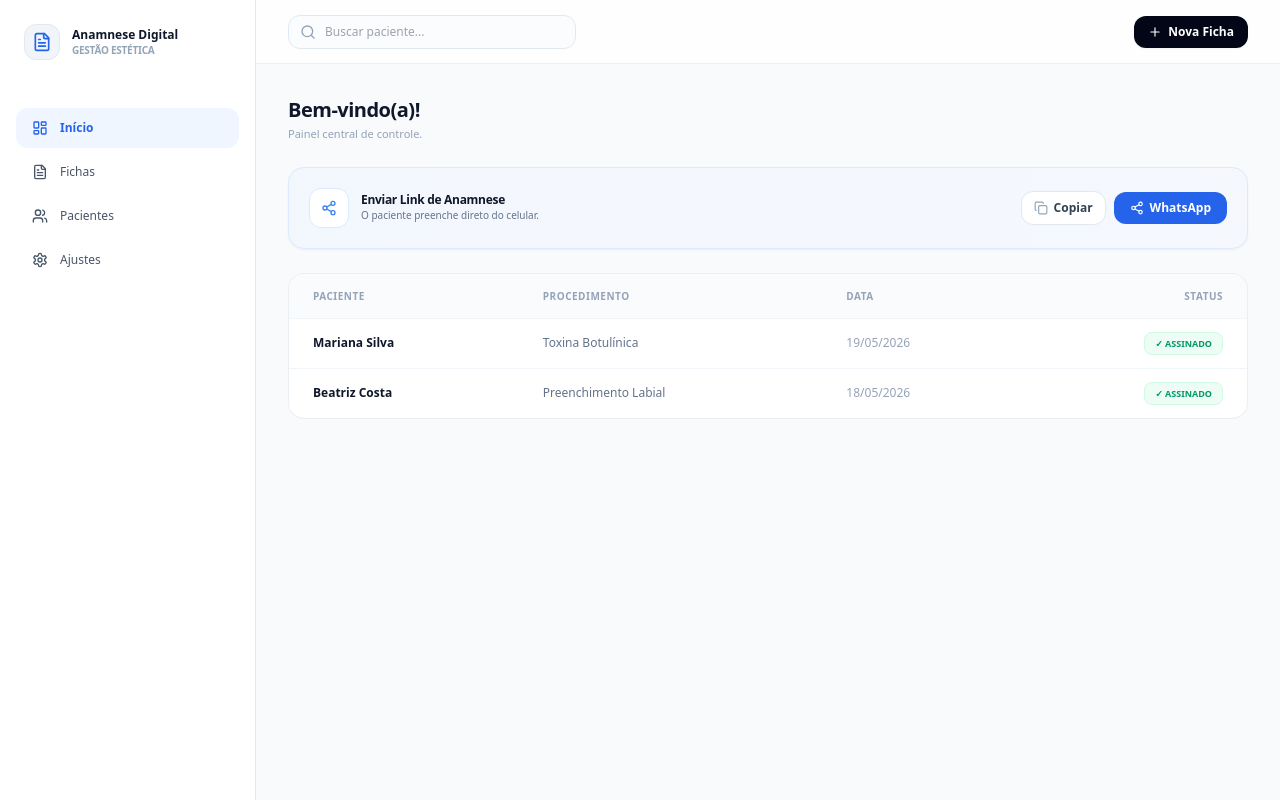
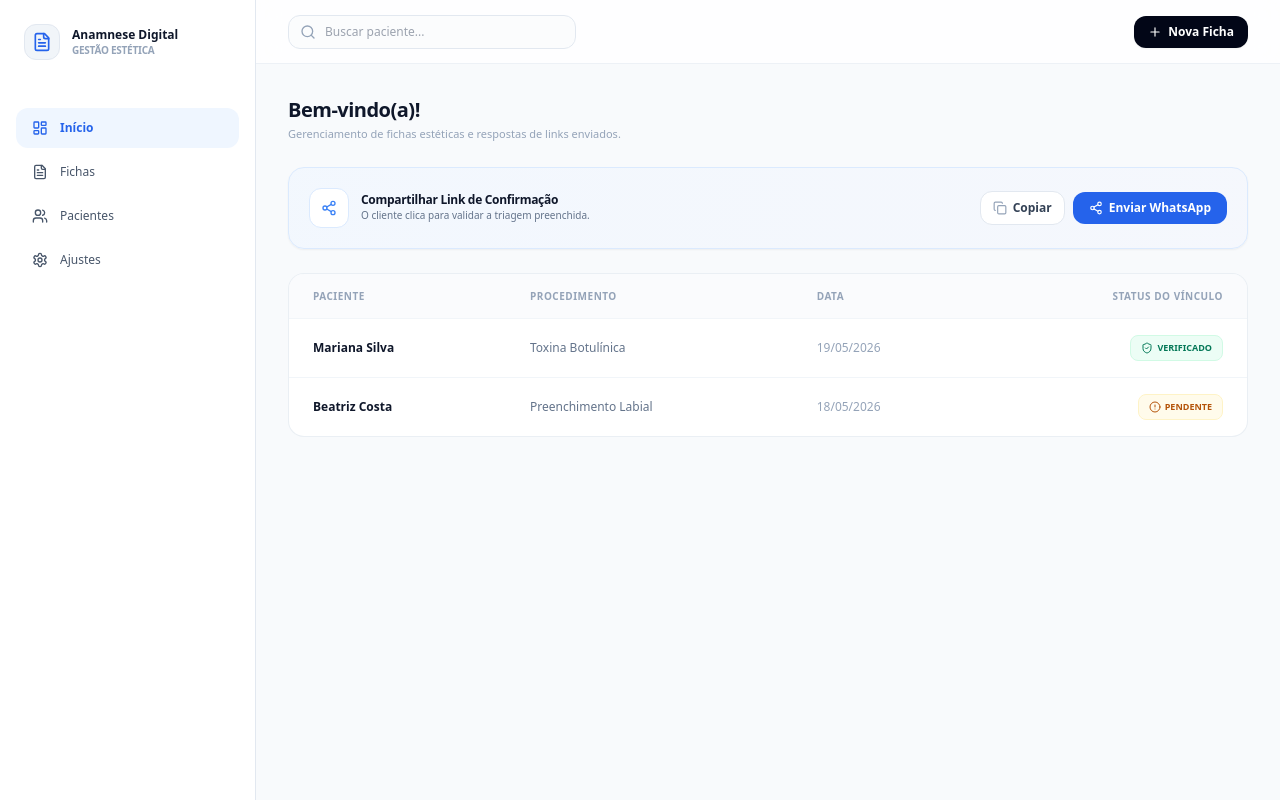
Before and after one commit to JuniorPiedade/anamnese-digitalapp, a Next.js app: page /dashboard in a window 1280 px wide. Built offline with nearby package versions, Linux system fonts and the light colour scheme.

Commit message:
Update page.tsx

```diff
--- a/src/app/dashboard/page.tsx
+++ b/src/app/dashboard/page.tsx
@@ -2,7 +2,7 @@
 
 import React, { useState, useEffect } from 'react';
 import {
-  LayoutDashboard, FileText, Users, Plus, Search, Copy, Share2, Check, Settings, X, Calendar, Clock
+  LayoutDashboard, FileText, Users, Plus, Search, Copy, Share2, Check, Settings, X, Calendar, Clock, AlertCircle, ShieldCheck
 } from 'lucide-react';
 
 export default function DashboardPage() {
@@ -18,24 +18,25 @@ export default function DashboardPage() {
   });
 
   useEffect(() => {
-    // 1. Carrega Perfil
+    // 1. Carrega Perfil do Profissional
     const nome = localStorage.getItem('anamnese_nomeNegocio') || "Anamnese Digital";
     const nicho = localStorage.getItem('anamnese_nicho') || "Gestão Estética";
     const foto = localStorage.getItem('anamnese_fotoPerfil') || "";
     setPerfil({ nome, nicho, foto });
 
-    // 2. Carrega Fichas Dinâmicas (com Fallback estático para demonstração)
+    // 2. Carrega Fichas Dinâmicas com os novos status do fluxo de confirmação
     const fichasExemploPadrao = [
       {
         id: "1",
         paciente: "Mariana Silva",
         procedimento: "Toxina Botulínica",
         data: "19/05/2026",
-        status: "Assinado",
+        status: "Verificado", // Mudado para refletir a confirmação do paciente
+        perguntasGerais: { alergias: "Não", medicacoes: "Nenhuma", historicoCirurgico: "Nenhum" },
         historico: [
-          { data: "19/05/2026", evento: "Retorno e aplicação de reforço em região de glabela." },
-          { data: "05/05/2026", evento: "Aplicação inicial de Toxina Botulínica (35U) - Full Face." },
-          { data: "05/05/2026", evento: "Primeira Anamnese Digital preenchida e assinada via WhatsApp." }
+          { data: "20/05/2026", evento: "Paciente acessou o link e confirmou as informações da anamnese." },
+          { data: "19/05/2026", evento: "Link de anamnese gerado e enviado para o WhatsApp do paciente." },
+          { data: "19/05/2026", evento: "Triagem inicial e perguntas gerais preenchidas pelo profissional." }
         ]
       },
       {
@@ -43,10 +44,11 @@ export default function DashboardPage() {
         paciente: "Beatriz Costa",
         procedimento: "Preenchimento Labial",
         data: "18/05/2026",
-        status: "Assinado",
+        status: "Pendente",
+        perguntasGerais: { alergias: "Histórico de Herpes labial ativa", medicacoes: "Uso eventual de hixizine", historicoCirurgico: "Nenhum" },
         historico: [
-          { data: "18/05/2026", evento: "Preenchimento Labial com 1ml de Ácido Hialurônico (Restylane)." },
-          { data: "18/05/2026", evento: "Anamnese aprovada: sem histórico de alergias ou herpes ativa." }
+          { data: "18/05/2026", evento: "Ficha criada. Aguardando o paciente acessar o link para confirmação." },
+          { data: "18/05/2026", evento: "Perguntas gerais preenchidas na clínica pelo profissional." }
         ]
       },
     ];
@@ -60,8 +62,29 @@ export default function DashboardPage() {
     }
   }, []);
 
-  const LINK_ANAMNESE = "https://anamnese-digitalapp.vercel.app/anamnese/cliente";
-  const MENSAGEM_WHATSAPP = encodeURIComponent(`Olá! Por favor, preencha sua ficha digital:\n${LINK_ANAMNESE}`);
+  // Simulação de ação do Paciente (Para testar o fluxo localmente enquanto o Firebase não assume)
+  const simularConfirmacaoPaciente = (id: string) => {
+    const fichasAtualizadas = fichas.map(ficha => {
+      if (ficha.id === id) {
+        const hoje = new Date().toLocaleDateString('pt-BR');
+        return {
+          ...ficha,
+          status: "Verificado",
+          historico: [
+            { data: hoje, evento: "✓ O paciente acessou o link externo e confirmou os dados com sucesso." },
+            ...ficha.historico
+          ]
+        };
+      }
+      return ficha;
+    });
+    setFichas(fichasAtualizadas);
+    localStorage.setItem('anamnese_fichas', JSON.stringify(fichasAtualizadas));
+    setPacienteSelecionado(fichasAtualizadas.find(f => f.id === id));
+  };
+
+  const LINK_ANAMNESE = "https://klinni-ia.vercel.app/anamnese/cliente";
+  const MENSAGEM_WHATSAPP = encodeURIComponent(`Olá! Sua ficha de anamnese foi pré-preenchida. Por favor, acesse o link abaixo para conferir as informações e confirmar os dados:\n${LINK_ANAMNESE}`);
 
   const copiarLink = () => {
     navigator.clipboard.writeText(LINK_ANAMNESE);
@@ -75,11 +98,8 @@ export default function DashboardPage() {
   );
 
   const obterSaudacao = () => {
-    if (!perfil.nome || perfil.nome === "Anamnese Digital") {
-      return "Bem-vindo(a)!";
-    }
-    const primeiroNome = perfil.nome.split(' ')[0];
-    return `Bem-vindo(a), ${primeiroNome}!`;
+    if (!perfil.nome || perfil.nome === "Anamnese Digital") return "Bem-vindo(a)!";
+    return `Bem-vindo(a), ${perfil.nome.split(' ')[0]}!`;
   };
 
   return (
@@ -103,18 +123,10 @@ export default function DashboardPage() {
           <a href="#" className="flex items-center gap-3 rounded-xl px-4 py-3 text-xs font-medium text-slate-600 hover:bg-slate-50"><Users className="h-4 w-4" /> Pacientes</a>
           <a href="/dashboard/configuracoes" className="flex items-center gap-3 rounded-xl px-4 py-3 text-xs font-medium text-slate-600 hover:bg-slate-50"><Settings className="h-4 w-4" /> Ajustes</a>
         </nav>
-
-        <div className="md:hidden">
-          <a href="/dashboard/configuracoes" className="p-2 text-slate-500 hover:text-slate-800 block">
-            <Settings className="h-5 w-5" />
-          </a>
-        </div>
       </aside>
 
       {/* CONTEÚDO PRINCIPAL */}
       <div className="flex-1 md:pl-64 flex flex-col min-w-0">
-
-        {/* CABEÇALHO */}
         <header className="sticky top-0 z-10 flex h-16 items-center justify-between border-b border-slate-200/60 bg-white/80 px-4 md:px-8 backdrop-blur-md gap-4">
           <div className="relative flex-1 max-w-xs md:max-w-72">
             <Search className="absolute left-3 top-1/2 h-4 w-4 -translate-y-1/2 text-slate-400" />
@@ -127,15 +139,14 @@ export default function DashboardPage() {
             />
           </div>
           <a href="/dashboard/nova-ficha" className="flex items-center gap-1.5 rounded-xl bg-slate-950 px-3.5 py-2 text-xs font-bold text-white shadow-sm whitespace-nowrap active:scale-95 transition-transform">
-            <Plus className="h-3.5 w-3.5" /> <span className="hidden sm:inline">Nova Ficha</span><span className="sm:hidden">Nova</span>
+            <Plus className="h-3.5 w-3.5" /> <span>Nova Ficha</span>
           </a>
         </header>
 
         <main className="p-4 md:p-8 max-w-5xl w-full mx-auto flex-1">
-
           <div className="mb-6">
             <h1 className="text-lg md:text-xl font-bold text-slate-900 tracking-tight">{obterSaudacao()}</h1>
-            <p className="text-[11px] text-slate-400 mt-0.5">Painel central de controle.</p>
+            <p className="text-[11px] text-slate-400 mt-0.5">Gerenciamento de fichas estéticas e respostas de links enviados.</p>
           </div>
 
           {/* CARD LINK RÁPIDO */}
@@ -145,30 +156,30 @@ export default function DashboardPage() {
                   <Share2 className="text-blue-500 h-4 w-4" />
                </div>
                <div>
-                  <h3 className="text-xs font-bold text-slate-900 tracking-tight">Enviar Link de Anamnese</h3>
-                  <p className="text-[10px] text-slate-500">O paciente preenche direto do celular.</p>
+                  <h3 className="text-xs font-bold text-slate-900 tracking-tight">Compartilhar Link de Confirmação</h3>
+                  <p className="text-[10px] text-slate-500">O cliente clica para validar a triagem preenchida.</p>
                </div>
             </div>
             <div className="flex items-center gap-2 w-full sm:w-auto">
-              <button onClick={copiarLink} className="flex-1 sm:flex-initial flex items-center justify-center gap-1.5 rounded-xl border border-slate-200 bg-white px-3 py-2 text-xs font-bold text-slate-700 hover:bg-slate-50 active:scale-95 transition-all shadow-xs">
+              <button onClick={copiarLink} className="flex-1 sm:flex-initial flex items-center justify-center gap-1.5 rounded-xl border border-slate-200 bg-white px-3 py-2 text-xs font-bold text-slate-700 hover:bg-slate-50 transition-all shadow-xs">
                 {copiado ? <Check className="h-3.5 w-3.5 text-emerald-600" /> : <Copy className="h-3.5 w-3.5 text-slate-400" />} {copiado ? "Copiado!" : "Copiar"}
               </button>
               <a href={`https://wa.me/?text=${MENSAGEM_WHATSAPP}`} target="_blank" rel="noopener noreferrer" className="flex-1 sm:flex-initial flex items-center justify-center gap-1.5 rounded-xl bg-blue-600 px-4 py-2 text-xs font-bold text-white shadow-xs hover:bg-blue-700 transition-all">
-                <Share2 className="h-3.5 w-3.5" /> WhatsApp
+                <Share2 className="h-3.5 w-3.5" /> Enviar WhatsApp
               </a>
             </div>
           </div>
 
           {/* LISTAGEM DE PACIENTES */}
           <div className="rounded-2xl border border-slate-200/70 bg-white shadow-xs overflow-hidden">
-            <div className="hidden md:block overflow-x-auto">
+            <div className="overflow-x-auto">
               <table className="w-full text-left border-collapse text-xs">
                 <thead>
                   <tr className="bg-slate-50/70 text-[10px] font-bold text-slate-400 uppercase tracking-wider border-b border-slate-100">
                     <th className="px-6 py-3.5">Paciente</th>
                     <th className="px-6 py-3.5">Procedimento</th>
                     <th className="px-6 py-3.5">Data</th>
-                    <th className="px-6 py-3.5 text-right">Status</th>
+                    <th className="px-6 py-3.5 text-right">Status do Vínculo</th>
                   </tr>
                 </thead>
                 <tbody className="divide-y divide-slate-100">
@@ -178,50 +189,28 @@ export default function DashboardPage() {
                       <td className="px-6 py-4 text-slate-500">{ficha.procedimento}</td>
                       <td className="px-6 py-4 text-slate-400">{ficha.data}</td>
                       <td className="px-6 py-4 text-right">
-                        <span className={`px-2.5 py-1 rounded-lg font-bold text-[9px] uppercase border ${
-                          ficha.status === 'Assinado'
-                            ? 'bg-emerald-50 text-emerald-600 border-emerald-100'
-                            : 'bg-amber-50 text-amber-600 border-amber-100'
+                        <span className={`px-2.5 py-1 rounded-lg font-bold text-[9px] uppercase border inline-flex items-center gap-1 ${
+                          ficha.status === 'Verificado'
+                            ? 'bg-emerald-50 text-emerald-700 border-emerald-100'
+                            : 'bg-amber-50 text-amber-700 border-amber-100'
                         }`}>
-                          {ficha.status === 'Assinado' ? '✓ Assinado' : '⏱ Pendente'}
+                          {ficha.status === 'Verificado' ? (
+                            <><ShieldCheck className="h-3 w-3" /> Verificado</>
+                          ) : (
+                            <><AlertCircle className="h-3 w-3" /> Pendente</>
+                          )}
                         </span>
                       </td>
                     </tr>
                   ))}
-                  {fichasFiltradas.length === 0 && (
-                    <tr><td colSpan={4} className="text-center py-8 text-slate-400">Nenhuma ficha ativa encontrada.</td></tr>
-                  )}
                 </tbody>
               </table>
-            </div>
-
-            {/* Mobile */}
-            <div className="block md:hidden divide-y divide-slate-100">
-              {fichasFiltradas.map((ficha) => (
-                <div key={ficha.id} onClick={() => setPacienteSelecionado(ficha)} className="p-4 active:bg-slate-50 flex items-center justify-between gap-4 cursor-pointer">
-                  <div className="flex flex-col gap-0.5 min-w-0">
-                    <span className="text-xs font-bold text-slate-900 truncate">{ficha.paciente}</span>
-                    <span className="text-[11px] text-slate-500 truncate">{ficha.procedimento}</span>
-                    <span className="text-[10px] text-slate-400 mt-1 flex items-center gap-1"><Calendar className="h-3 w-3" /> {ficha.data}</span>
-                  </div>
-                  <span className={`px-2 py-0.5 rounded-md font-bold text-[9px] uppercase border shrink-0 ${
-                    ficha.status === 'Assinado'
-                      ? 'bg-emerald-50 text-emerald-600 border-emerald-100'
-                      : 'bg-amber-50 text-amber-600 border-amber-100'
-                  }`}>
-                    {ficha.status === 'Assinado' ? '✓ Assinado' : '⏱ Pendente'}
-                  </span>
-                </div>
-              ))}
-              {fichasFiltradas.length === 0 && (
-                <div className="text-center py-8 text-xs text-slate-400">Nenhuma ficha ativa encontrada.</div>
-              )}
             </div>
           </div>
         </main>
       </div>
 
-      {/* MODAL DE HISTÓRICO */}
+      {/* MODAL DE HISTÓRICO E DETALHES */}
       {pacienteSelecionado && (
         <div className="fixed inset-0 z-50 flex items-end md:items-center justify-center p-0 md:p-4">
           <div className="absolute inset-0 bg-slate-900/40 backdrop-blur-xs" onClick={() => setPacienteSelecionado(null)} />
@@ -232,40 +221,40 @@ export default function DashboardPage() {
                 <h3 className="text-xs font-bold text-slate-900">{pacienteSelecionado.paciente}</h3>
                 <p className="text-[10px] text-slate-400 uppercase font-semibold tracking-tight mt-0.5">{pacienteSelecionado.procedimento}</p>
               </div>
-              <button onClick={() => setPacienteSelecionado(null)} className="p-1.5 rounded-lg text-slate-400 hover:bg-slate-100 hover:text-slate-600 transition-colors">
+              <button onClick={() => setPacienteSelecionado(null)} className="p-1.5 rounded-lg text-slate-400 hover:bg-slate-100 transition-colors">
                 <X className="h-4 w-4" />
               </button>
             </div>
 
             <div className="p-4 overflow-y-auto flex-1 space-y-4">
-              <div className="flex items-center justify-between pb-1 border-b border-slate-100">
-                <span className="text-[10px] font-bold text-slate-400 uppercase tracking-wider">Histórico de Evolução</span>
+              {/* Respostas da Triagem interna */}
+              <div className="bg-slate-50 border border-slate-100 p-3 rounded-xl text-[11px] space-y-1">
+                <span className="text-[9px] uppercase font-bold text-slate-400 block tracking-wider mb-1">Dados da Triagem Inicial</span>
+                <p><strong className="text-slate-600">Alergias:</strong> {pacienteSelecionado.perguntasGerais?.alergias || "Não informado"}</p>
+                <p><strong className="text-slate-600">Uso de medicações:</strong> {pacienteSelecionado.perguntasGerais?.medicacoes || "Não informado"}</p>
               </div>
+
+              {/* Botão de Simulação enquanto desenvolve o Backend */}
+              {pacienteSelecionado.status === 'Pendente' && (
+                <button
+                  onClick={() => simularConfirmacaoPaciente(pacienteSelecionado.id)}
+                  className="w-full text-center py-2 rounded-xl bg-emerald-50 border border-emerald-200 text-[11px] font-bold text-emerald-700 hover:bg-emerald-100 transition-all flex items-center justify-center gap-1.5"
+                >
+                  <ShieldCheck className="h-3.5 w-3.5" /> Simular Confirmação do Cliente (Dev)
+                </button>
+              )}
 
               <div className="relative border-l-2 border-blue-100 pl-4 ml-2 space-y-4">
                 {pacienteSelecionado.historico?.map((evento: any, idx: number) => (
                   <div key={idx} className="relative">
                     <span className={`absolute -left-[21px] top-1 h-2 w-2 rounded-full border-2 bg-white ${idx === 0 ? 'border-blue-600 ring-4 ring-blue-50' : 'border-slate-300'}`} />
                     <div className="flex flex-col gap-0.5">
-                      <span className="text-[9px] font-bold text-slate-400 flex items-center gap-1">
-                        <Clock className="h-3 w-3" /> {evento.data}
-                      </span>
-                      <p className="text-xs text-slate-600 font-medium mt-0.5 bg-slate-50 p-2 rounded-xl border border-slate-100 leading-relaxed">
-                        {evento.evento}
-                      </p>
+                      <span className="text-[9px] font-bold text-slate-400 flex items-center gap-1"><Clock className="h-3 w-3" /> {evento.data}</span>
+                      <p className="text-xs text-slate-600 font-medium mt-0.5 p-2 bg-slate-50/50 rounded-lg border border-slate-100">{evento.evento}</p>
                     </div>
                   </div>
                 ))}
               </div>
-            </div>
-
-            <div className="p-4 border-t border-slate-100 bg-slate-50/50 grid grid-cols-2 gap-2">
-              <button onClick={() => alert('Abrir ficha')} className="w-full text-center py-2 rounded-xl border border-slate-200 bg-white text-xs font-bold text-slate-700 hover:bg-slate-50 transition-colors">
-                Ver Completa
-              </button>
-              <a href={`https://wa.me/?text=${encodeURIComponent(`Olá ${pacienteSelecionado.paciente}, passando para acompanhar o pós-procedimento!`)}`} target="_blank" rel="noopener noreferrer" className="w-full text-center py-2 rounded-xl bg-blue-600 text-xs font-bold text-white hover:bg-blue-700 transition-colors flex items-center justify-center gap-1.5">
-                Contatar
-              </a>
             </div>
           </div>
         </div>
```
